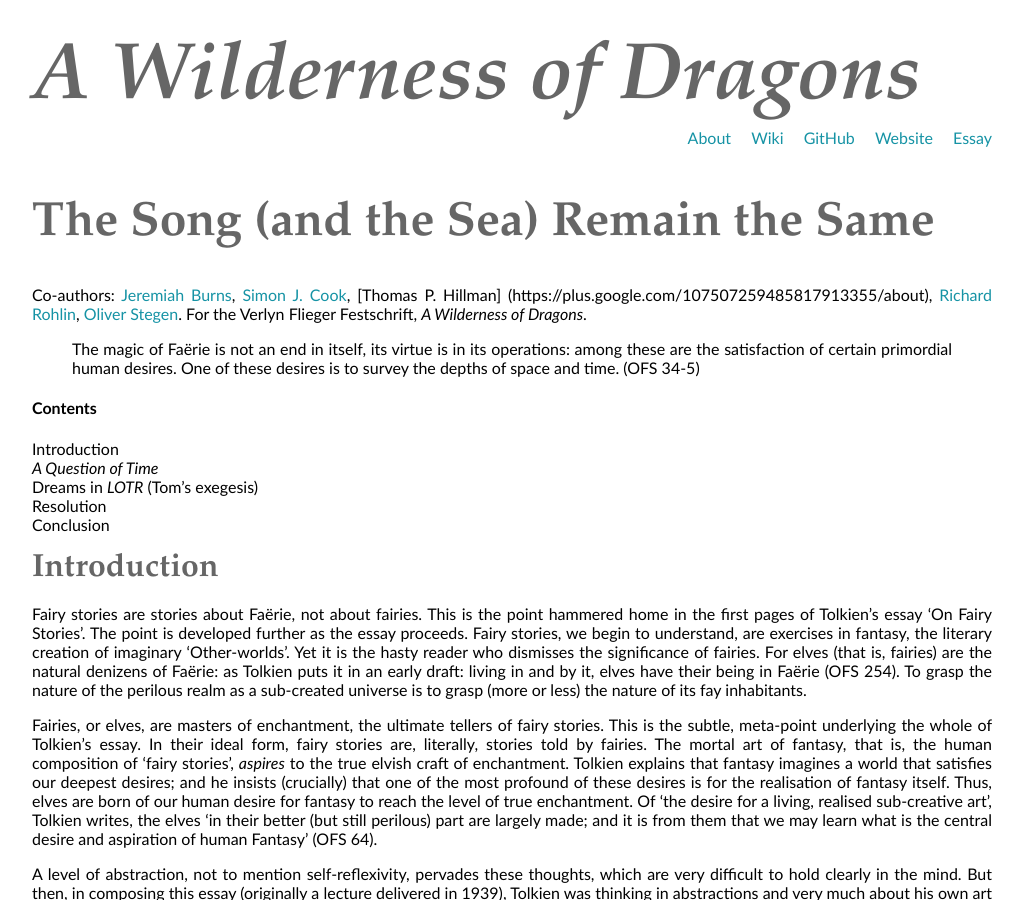
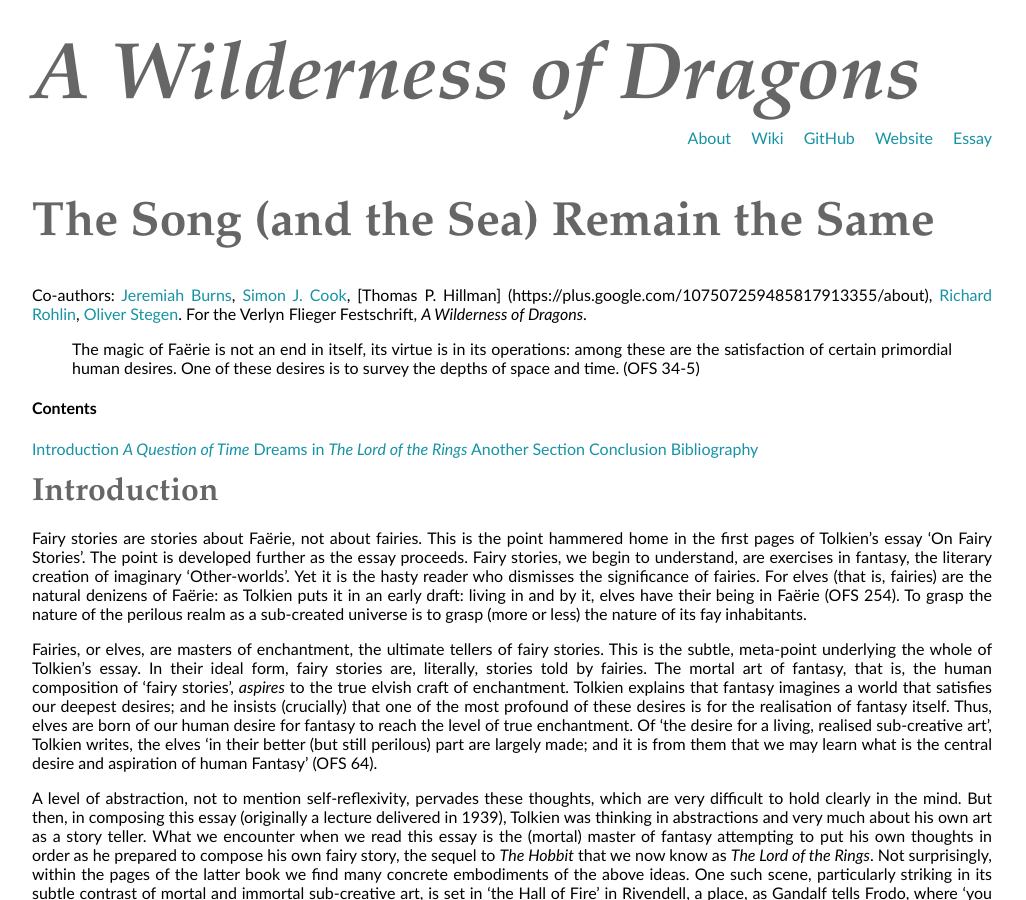
Before and after one commit to uoou/AWildernessOfDragons, a Jekyll site: the page built from essay.md, in a window 1280 px wide and 900 px high. Shown: the whole window, without its empty margins (0-1026 px from the left). Built offline with Jekyll 4.4.1, drawn with Linux system fonts in a browser that asks for light colours; Markdown is read by kramdown in place of the engine named in the settings.

Commit message:
Update essay.md

```diff
--- a/essay.md
+++ b/essay.md
@@ -9,14 +9,15 @@
 
 
 ####Contents
-Introduction
-*A Question of Time*
-Dreams in *LOTR* (Tom's exegesis)
-Resolution
-Conclusion
+[Introduction](#c1)
+[*A Question of Time*](#c2)
+[Dreams in *The Lord of the Rings*](#c3)
+[Another Section](#c4)
+[Conclusion](#c5)
+[Bibliography](#c6)
 
 
-###Introduction
+###<a name="c1"></a>Introduction
 
 Fairy stories are stories about Faërie, not about fairies. This is the point hammered home in the first pages of Tolkien's essay 'On Fairy Stories'. The point is developed further as the essay proceeds. Fairy stories, we begin to understand, are exercises in fantasy, the literary creation of  imaginary 'Other-worlds'. Yet it is the hasty reader who dismisses the significance of fairies. For elves (that is, fairies) are the natural denizens of Faërie: as Tolkien puts it in an early draft: living in and by it, elves have their being in Faërie (OFS 254). To grasp the nature of the perilous realm as a sub-created universe is to grasp (more or less) the nature of its fay inhabitants.
 
@@ -41,7 +42,7 @@
 Frodo here does more than offer words of comfort; he points directly, if elusively, at one of the mysteries of Tolkien's mature sub-creative craft. Dream - somehow - is grasped by Tolkien as an aid to mortal composition and telling of fairy stories. As we shall see, a close reading of his epic story of the end of the Third Age - the greatest fairy story of the modern age - reveals a pervasive and multifaceted use and invocation of dreams. Our goal in composing this essay is to bring to waking thought the nature and the role of dreams in *The Lord of the Rings*.
 
 
-###*A Question of Time*
+###<a name="c2"></a>*A Question of Time*
 
 As with so many paths in Tolkien studies, Verlyn Flieger points us on our way. Tolkien's conception and use of dream is a vital, if utlimately subordinate theme in her 1997 book, *A Question of Time*. As her title suggests, Flieger is first and foremost interested in the role of time (or space-time) in Tolkien's fiction. As such, dreams concern her primarily as a means by which Tolkien revealed something beyond normal waking experiences of time (AQT 4). The relationship of dream and time is established by way of J.W. Dunne's *An Experiment with Time* (1927). Dunne had argued that, while our waking experience of time is a moment-by-moment flow, in reality all of time (like space) is always present, and that in dream the mind may extend its range of observation of time, looking forward into the future as well as backward into the past (see AQT 39-47). By way of some brilliant detective work, the influence of Dunne is revealed by Flieger at several key points in *The Lord of the Rings*. This leads to the conclusion that Tolkien here employed dreams mainly in order to reveal both unexpected depths to, and also developments in the *consciousness* of his characters, most importantly Frodo.
 
@@ -59,22 +60,22 @@
 Flieger suggests that we take Frodo's statement seriously, and she points to the early sequence of adventures experienced by the hobbits on leaving the Shire as marking the gradual commencement of what she calls 'Frodo's waking dream' (198). She points out that in each of these adventures - Old Man Willow in the Old Forest, Tom Bombadil, and the Barrow-wight - 'dreaming and waking are interwoven' (AQT 200) and 'interconnected' (AQT 202-3). These first three adventures, Flieger argues, set the scene for Frodo's general experience on leaving the house at Crickhollow, namely, a falling 'wide asleep into a dream so vivid that ordinary waking life takes on the evanescent quality of a dream in comparison', and the entering of 'a world in which waking experience becomes the stuff of dreams, often of nightmares, and in which their dreams cross over into waking experience' (AQT 199). This whole experience, essentially the whole adventure of Frodo, Flieger sees as bridged by Frodo's reciprocal visions of the further shore beyond the sundering sea: 'white shores and beyond them a far green country under a swift sunrise'; first dreamed of in the house of Tom Bombadil, then seen on the ship that bears him from the Grey Havens. What was dream at the beginning of the adventure becomes waking reality at the end of the story. This, for Flieger, is Tolkien's ultimate illustration and application of Dunne's theory of time.
 
 
-###Dreams in *The Lord of the Rings*
+###<a name="c3"></a>Dreams in *The Lord of the Rings*
 Tom's exegesis of dreams in LOTR and criticism of Flieger's position
 
 
-###Another Section
+###<a name="c4"></a>Another Section
 
 Resolution of divergent interpretations...
 
 
 
 
-###Conclusion
+###<a name="c5"></a>Conclusion
 
 Here we conclude our argument.
 
 
-###Bibliography
+###<a name="c6"></a>Bibliography
 OFS: *Tolkien On Fairy-stories*, edited by Verlyn Flieger & Douglas Anderson, HarperCollins, 2008.
 AQT: *A Question of Time: J.R.R. Tolkien's Road to* Faërie, Verlyn Flieger, Kent State University Press, 1977.
```
